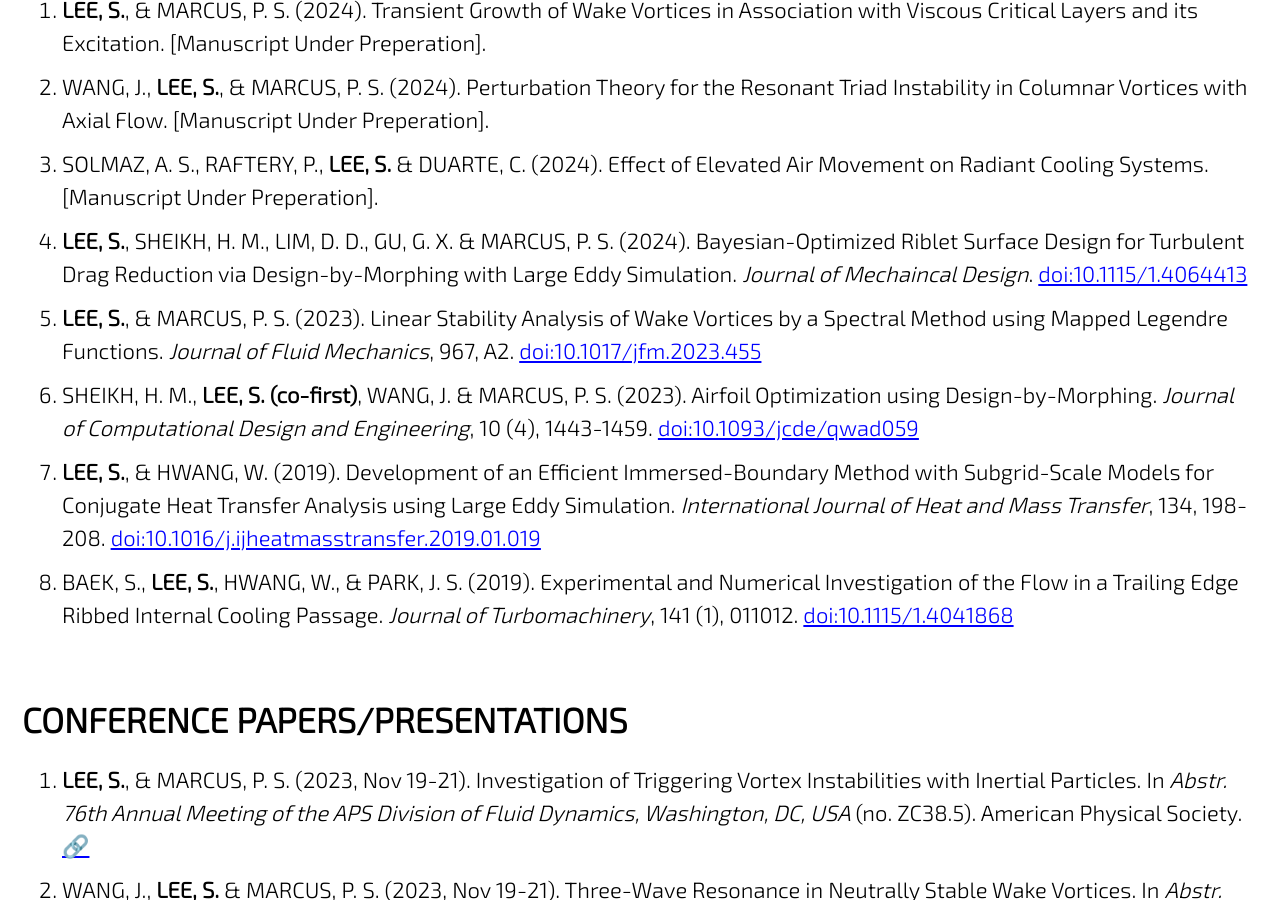
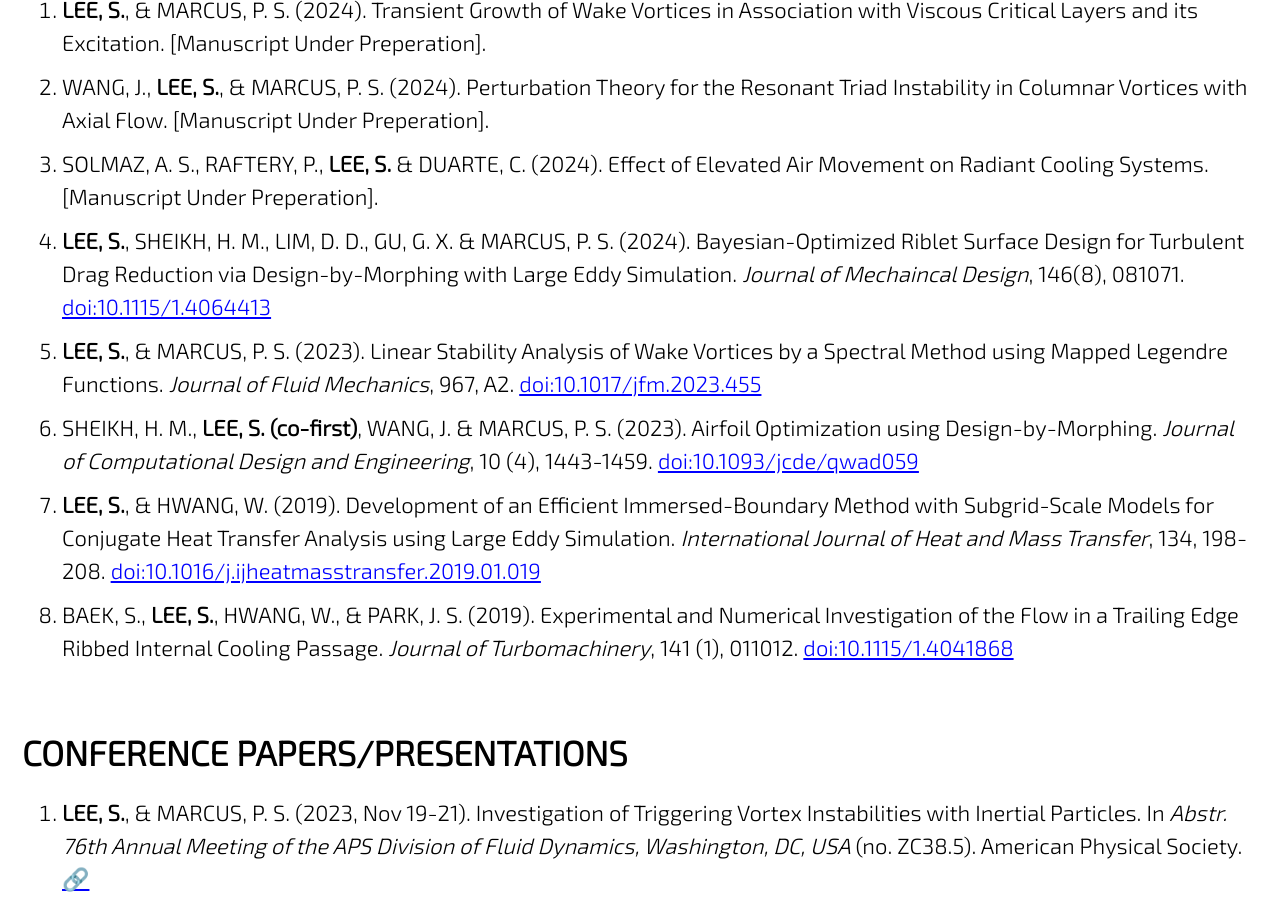
Before and after one commit to jun9303/jun9303.github.io, a Jekyll site: the page built from _pages/publications.md, in a window 1280 px wide and 900 px high, scrolled down 441 px. Built offline with Jekyll 4.4.1, drawn with Linux system fonts in a browser that asks for light colours; cached includes are drawn as plain includes; nearby versions of some CDN libraries; emoji names are drawn with the system emoji font.

Commit message:
Publication Updated

```diff
--- a/_pages/publications.md
+++ b/_pages/publications.md
@@ -13,7 +13,7 @@ header:
 1. **LEE, S.**, & MARCUS, P. S. (2024). Transient Growth of Wake Vortices in Association with Viscous Critical Layers and its Excitation. [Manuscript Under Preperation].
 2. WANG, J., **LEE, S.**, & MARCUS, P. S. (2024). Perturbation Theory for the Resonant Triad Instability in Columnar Vortices with Axial Flow. [Manuscript Under Preperation].
 3. SOLMAZ, A. S., RAFTERY, P., **LEE, S.** & DUARTE, C. (2024). Effect of Elevated Air Movement on Radiant Cooling Systems. [Manuscript Under Preperation].
-4. **LEE, S.**, SHEIKH, H. M., LIM, D. D., GU, G. X. & MARCUS, P. S. (2024). Bayesian-Optimized Riblet Surface Design for Turbulent Drag Reduction via Design-by-Morphing with Large Eddy Simulation. *Journal of Mechaincal Design*. [doi:10.1115/1.4064413](https://doi.org/10.1115/1.4064413)
+4. **LEE, S.**, SHEIKH, H. M., LIM, D. D., GU, G. X. & MARCUS, P. S. (2024). Bayesian-Optimized Riblet Surface Design for Turbulent Drag Reduction via Design-by-Morphing with Large Eddy Simulation. *Journal of Mechaincal Design*, 146(8), 081071. [doi:10.1115/1.4064413](https://doi.org/10.1115/1.4064413)
 5. **LEE, S.**, & MARCUS, P. S. (2023). Linear Stability Analysis of Wake Vortices by a Spectral Method using Mapped Legendre Functions. *Journal of Fluid Mechanics*, 967, A2. [doi:10.1017/jfm.2023.455](https://doi.org/10.1017/jfm.2023.455)
 6. SHEIKH, H. M., **LEE, S. (co-first)**, WANG, J. & MARCUS, P. S. (2023). Airfoil Optimization using Design-by-Morphing. *Journal of Computational Design and Engineering*, 10 (4), 1443-1459. [doi:10.1093/jcde/qwad059](
 https://doi.org/10.1093/jcde/qwad059)
```
Also changed, not shown: 1 other file.
